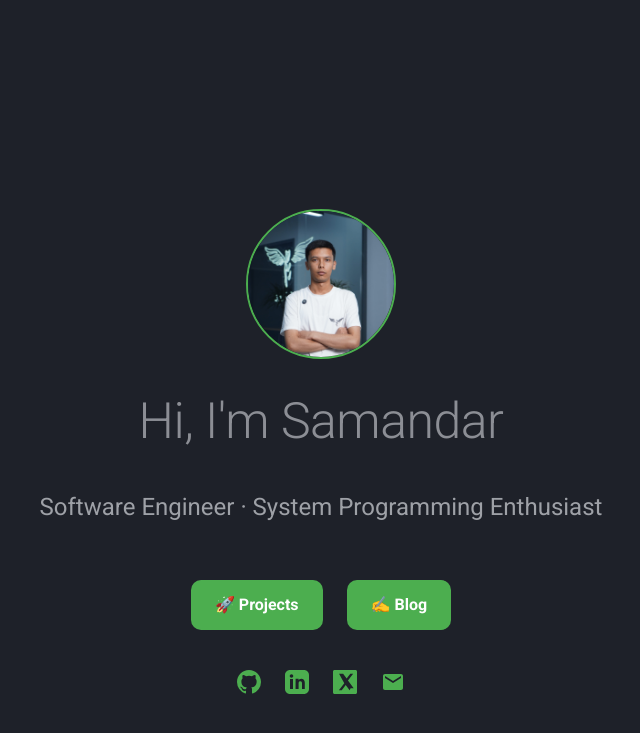
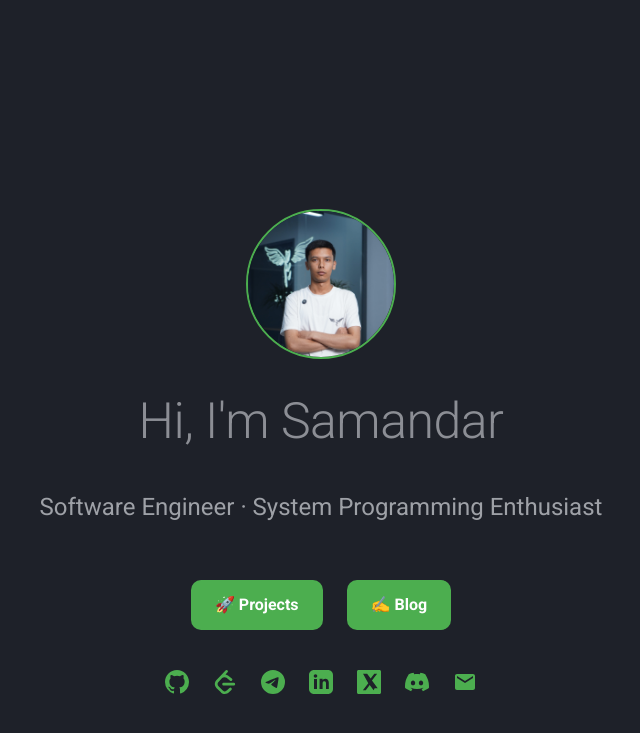
Before and after one commit to Samandar-Komilov/voidpdev, an MkDocs documentation site: the page built from docs/index.md, in a window 1280 px wide. Shown: the top 733 px of the page, without its empty margins (319-959 px from the left). Built offline with MkDocs 1.6.1 and Material for MkDocs 9.7.7, drawn with Linux system fonts in a browser that asks for light colours.

```diff
--- a/overrides/index.html
+++ b/overrides/index.html
@@ -26,6 +26,22 @@
         <svg class="mdi" viewBox="0 0 24 24"><path d="M12 0C5.37 0 0 5.37 0 12a12 12 0 0 0 8.21 11.44c.6.11.82-.26.82-.58v-2.02c-3.34.73-4.04-1.61-4.04-1.61-.55-1.41-1.35-1.79-1.35-1.79-1.1-.76.08-.74.08-.74 1.22.09 1.86 1.25 1.86 1.25 1.08 1.85 2.83 1.31 3.52 1 .11-.78.42-1.31.76-1.61-2.67-.3-5.47-1.34-5.47-5.96 0-1.32.47-2.39 1.24-3.23-.12-.3-.54-1.51.12-3.14 0 0 1-.32 3.28 1.23a11.4 11.4 0 0 1 5.98 0c2.28-1.55 3.28-1.23 3.28-1.23.66 1.63.24 2.84.12 3.14.77.84 1.24 1.91 1.24 3.23 0 4.63-2.8 5.66-5.47 5.96.43.37.82 1.09.82 2.21v3.28c0 .32.22.7.82.58A12 12 0 0 0 24 12C24 5.37 18.63 0 12 0z"/></svg>
         </span>
     </a>
+    <a href="https://leetcode.com/u/samandar_komilov/" target="_blank" title="LeetCode">
+      <span class="md-icon" aria-hidden="true">
+        <svg role="img" viewBox="0 0 24 24" xmlns="http://www.w3.org/2000/svg">
+          <title>LeetCode</title>
+          <path d="M13.483 0a1.374 1.374 0 0 0-.961.438L7.116 6.226l-3.854 4.126a5.266 5.266 0 0 0-1.209 2.104 5.35 5.35 0 0 0-.125.513 5.527 5.527 0 0 0 .062 2.362 5.83 5.83 0 0 0 .349 1.017 5.938 5.938 0 0 0 1.271 1.818l4.277 4.193.039.038c2.248 2.165 5.852 2.133 8.063-.074l2.396-2.392c.54-.54.54-1.414.003-1.955a1.378 1.378 0 0 0-1.951-.003l-2.396 2.392a3.021 3.021 0 0 1-4.205.038l-.02-.019-4.276-4.193c-.652-.64-.972-1.469-.948-2.263a2.68 2.68 0 0 1 .066-.523 2.545 2.545 0 0 1 .619-1.164L9.13 8.114c1.058-1.134 3.204-1.27 4.43-.278l3.501 2.831c.593.48 1.461.387 1.94-.207a1.384 1.384 0 0 0-.207-1.943l-3.5-2.831c-.8-.647-1.766-1.045-2.774-1.202l2.015-2.158A1.384 1.384 0 0 0 13.483 0zm-2.866 12.815a1.38 1.38 0 0 0-1.38 1.382 1.38 1.38 0 0 0 1.38 1.382H20.79a1.38 1.38 0 0 0 1.38-1.382 1.38 1.38 0 0 0-1.38-1.382z"/>
+        </svg>
+      </span>
+    </a>
+    <a href="https://t.me/voidplog" target="_blank" title="Telegram">
+      <span class="md-icon" aria-hidden="true">
+        <svg role="img" viewBox="0 0 24 24" xmlns="http://www.w3.org/2000/svg">
+          <title>Telegram</title>
+          <path d="M11.944 0A12 12 0 0 0 0 12a12 12 0 0 0 12 12 12 12 0 0 0 12-12A12 12 0 0 0 12 0a12 12 0 0 0-.056 0zm4.962 7.224c.1-.002.321.023.465.14a.506.506 0 0 1 .171.325c.016.093.036.306.02.472-.18 1.898-.962 6.502-1.36 8.627-.168.9-.499 1.201-.82 1.23-.696.065-1.225-.46-1.9-.902-1.056-.693-1.653-1.124-2.678-1.8-1.185-.78-.417-1.21.258-1.91.177-.184 3.247-2.977 3.307-3.23.007-.032.014-.15-.056-.212s-.174-.041-.249-.024c-.106.024-1.793 1.14-5.061 3.345-.48.33-.913.49-1.302.48-.428-.008-1.252-.241-1.865-.44-.752-.245-1.349-.374-1.297-.789.027-.216.325-.437.893-.663 3.498-1.524 5.83-2.529 6.998-3.014 3.332-1.386 4.025-1.627 4.476-1.635z"/>
+        </svg>
+      </span>
+    </a>
     <a href="https://linkedin.com/in/samandar-komilov/" target="_blank" title="LinkedIn">
         <span class="md-icon" aria-hidden="true">
         <svg class="mdi" viewBox="0 0 24 24"><path d="M19 0h-14c-2.76 0-5 2.24-5 5v14c0 2.76 2.24 5 5 5h14c2.76 0 5-2.24 5-5v-14c0-2.76-2.24-5-5-5zm-11 19h-3v-10h3v10zm-1.5-11.27c-.97 0-1.75-.79-1.75-1.76s.78-1.75 1.75-1.75c.97 0 1.75.78 1.75 1.75s-.78 1.76-1.75 1.76zm13.5 11.27h-3v-5.5c0-1.31-.47-2.21-1.64-2.21-.89 0-1.42.6-1.65 1.18-.09.21-.11.5-.11.79v5.74h-3s.04-9.32 0-10.27h3v1.46c.4-.61 1.11-1.48 2.71-1.48 1.98 0 3.48 1.29 3.48 4.06v6.23z"/></svg>
@@ -34,6 +50,14 @@
     <a href="https://x.com/SamandarKomil/" target="_blank" title="X (Twitter)">
         <span class="md-icon" aria-hidden="true">
         <svg class="mdi" viewBox="0 0 24 24"><path d="M22.46 0H1.54C.69 0 0 .69 0 1.54v20.92C0 23.31.69 24 1.54 24h20.92c.85 0 1.54-.69 1.54-1.54V1.54C24 .69 23.31 0 22.46 0zm-5.83 20.36-3.9-5.35-3.96 5.35h-2.9l5.4-7.22L6.07 3.64h4.05l3.54 4.9 3.61-4.9h2.88l-5.18 6.88 5.7 7.84h-3.04z"/></svg>
+        </span>
+    </a>
+    <a href="https://discordapp.com/users/1050721911161761832" target="_blank" title="Discord">
+        <span class="md-icon" aria-hidden="true">
+          <svg role="img" viewBox="0 0 24 24" xmlns="http://www.w3.org/2000/svg">
+            <title>Discord</title>
+            <path d="M20.317 4.3698a19.7913 19.7913 0 00-4.8851-1.5152.0741.0741 0 00-.0785.0371c-.211.3753-.4447.8648-.6083 1.2495-1.8447-.2762-3.68-.2762-5.4868 0-.1636-.3933-.4058-.8742-.6177-1.2495a.077.077 0 00-.0785-.037 19.7363 19.7363 0 00-4.8852 1.515.0699.0699 0 00-.0321.0277C.5334 9.0458-.319 13.5799.0992 18.0578a.0824.0824 0 00.0312.0561c2.0528 1.5076 4.0413 2.4228 5.9929 3.0294a.0777.0777 0 00.0842-.0276c.4616-.6304.8731-1.2952 1.226-1.9942a.076.076 0 00-.0416-.1057c-.6528-.2476-1.2743-.5495-1.8722-.8923a.077.077 0 01-.0076-.1277c.1258-.0943.2517-.1923.3718-.2914a.0743.0743 0 01.0776-.0105c3.9278 1.7933 8.18 1.7933 12.0614 0a.0739.0739 0 01.0785.0095c.1202.099.246.1981.3728.2924a.077.077 0 01-.0066.1276 12.2986 12.2986 0 01-1.873.8914.0766.0766 0 00-.0407.1067c.3604.698.7719 1.3628 1.225 1.9932a.076.076 0 00.0842.0286c1.961-.6067 3.9495-1.5219 6.0023-3.0294a.077.077 0 00.0313-.0552c.5004-5.177-.8382-9.6739-3.5485-13.6604a.061.061 0 00-.0312-.0286zM8.02 15.3312c-1.1825 0-2.1569-1.0857-2.1569-2.419 0-1.3332.9555-2.4189 2.157-2.4189 1.2108 0 2.1757 1.0952 2.1568 2.419 0 1.3332-.9555 2.4189-2.1569 2.4189zm7.9748 0c-1.1825 0-2.1569-1.0857-2.1569-2.419 0-1.3332.9554-2.4189 2.1569-2.4189 1.2108 0 2.1757 1.0952 2.1568 2.419 0 1.3332-.946 2.4189-2.1568 2.4189Z"/>
+          </svg>
         </span>
     </a>
     <a href="mailto:komilov.samandar07@gmail.com" title="Email">
```
Also changed, not shown: docs/research/networkp/beejs_reference.md (+1 -1 lines).
